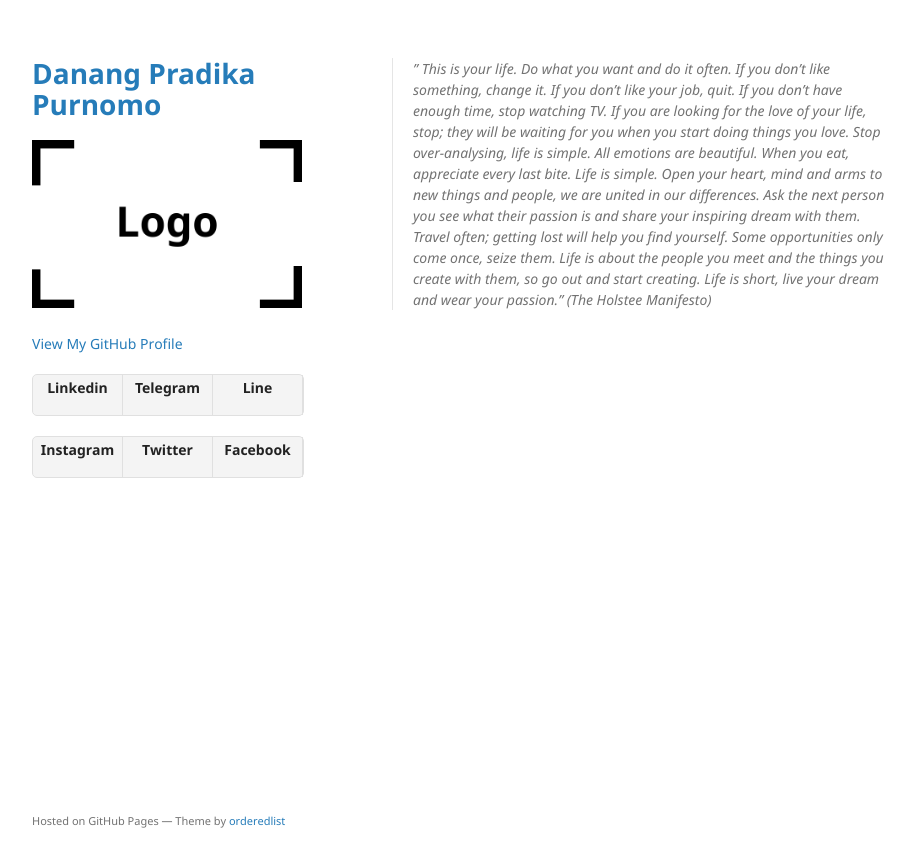
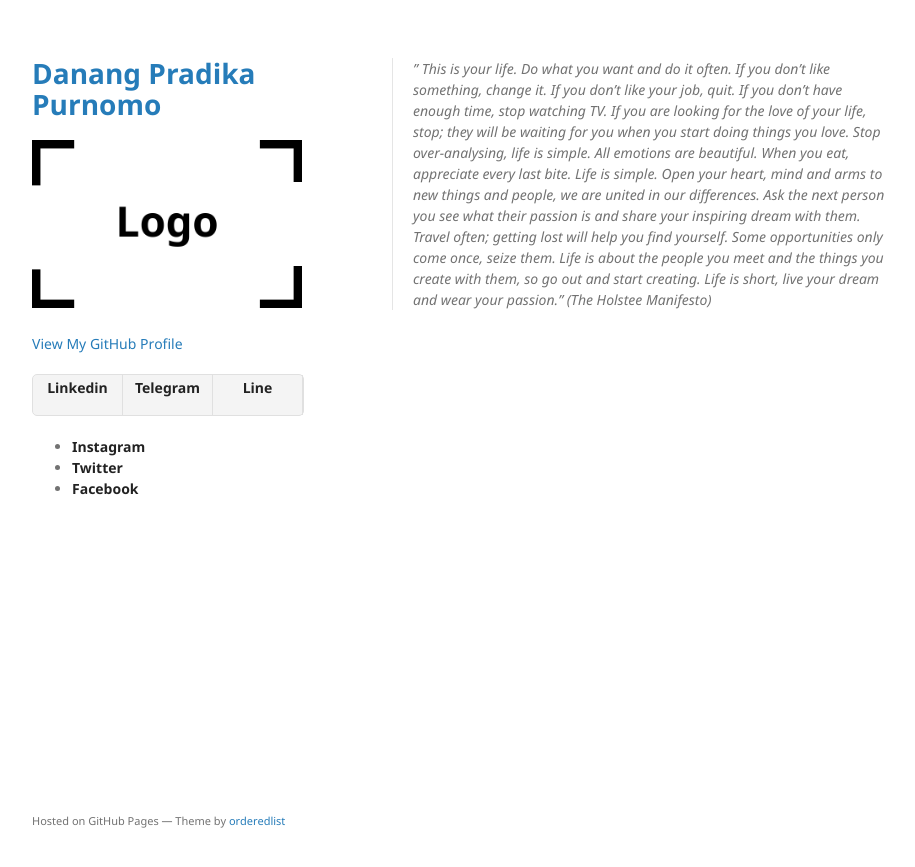
Before and after one commit to damvelisa/damvelisa.github.io, a Jekyll site: the page built from index.md, in a window 1280 px wide. Shown: the top 867 px of the page, without its empty margins (178-1093 px from the left). Built offline with Jekyll 4.4.1, drawn with Linux system fonts in a browser that asks for light colours; the repository's description, which GitHub fills in, is left out.

Commit message:
Update jekyll-theme-minimal.scss

```diff
--- a/_sass/jekyll-theme-minimal.scss
+++ b/_sass/jekyll-theme-minimal.scss
@@ -170,67 +170,6 @@ strong {
   display:block;
   color:#222;
 }
-/* Download 2*/
-ul.downloads2 {
-  list-style:none;
-  height:40px;
-  padding:0;
-  background: #f4f4f4;
-  border-radius:5px;
-  border:1px solid #e0e0e0;
-  width:270px;
-}
-
-.downloads2 li {
-  width:89px;
-  float:left;
-  border-right:1px solid #e0e0e0;
-  height:40px;
-}
-
-.downloads2 li:first-child a {
-  border-radius:5px 0 0 5px;
-}
-
-.downloads2 li:last-child a {
-  border-radius:0 5px 5px 0;
-}
-
-.downloads2 a {
-  line-height:1;
-  font-size:11px;
-  color:#676767;
-  display:block;
-  text-align:center;
-  padding-top:6px;
-  height:34px;
-}
-
-.downloads2 a:hover, .downloads a:focus {
-  color:#675C5C;
-  font-weight:bold;
-}
-
-.downloads2 ul a:active {
-  background-color:#f0f0f0;
-}
-
-strong {
-  color:#222;
-  font-weight:700;
-}
-
-.downloads2 li + li + li + li {
-  border-right:none;
-  width:89px;
-}
-
-.downloads2 a strong {
-  font-size:14px;
-  display:block;
-  color:#222;
-}
-/* akhir */
 
 section {
   width:500px;
```
